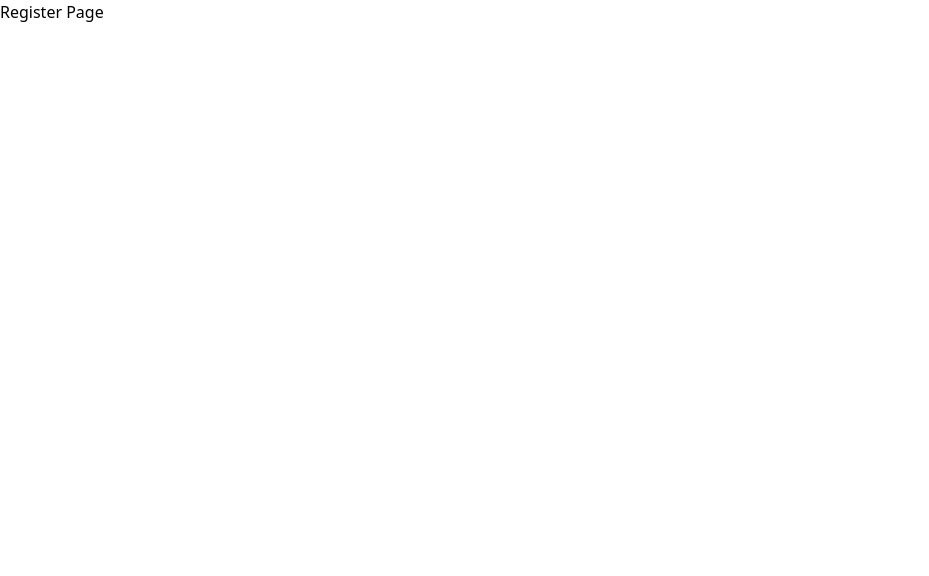
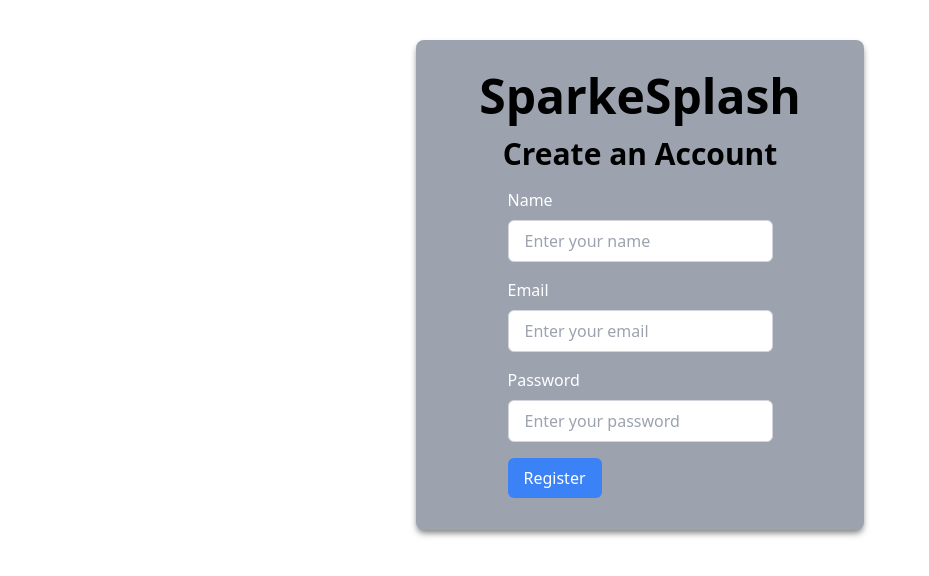
Before and after one commit to roy9html/SparkleWash, a React (Vite) app: page /register in a window 1280 px wide. Shown: the top 576 px of the page, without its empty margins (0-929 px from the left). Built offline with nearby package versions, Linux system fonts and the light colour scheme.

Commit message:
feat&fix: added router to navigate to registerand forgot password

```diff
--- a/src/pages/Login.jsx
+++ b/src/pages/Login.jsx
@@ -1,11 +1,10 @@
-import React,{useState,useEffect } from "react";
+import React, { useState, useEffect } from "react";
 import { useAuth } from "../context/AuthContext";
 import { useNavigate, useLocation } from "react-router-dom";
 import { toast } from "sonner";
-import {LogIn} from "lucide-react"
+import { LogIn } from "lucide-react";
 // import Navbar from "../components/Navbar";
 // import Footer from "../components/Footer";
-
 
 const Login = () => {
   const { Login, user } = useAuth();
@@ -35,7 +34,7 @@ const Login = () => {
       navigate("/dashboard");
     }
   }, [user, navigate]);
-  return(
+  return (
     <div>
       {/* <Navbar /> */}
       <div className="grid justify-items-center shadow-[0_4px_6px_-1px_rgba(41,40,40,0.6)] mx-auto px-4 py-8 rounded-lg bg-gray-400 max-w-md mt-10">
@@ -43,7 +42,10 @@ const Login = () => {
         <h1 className="text-3xl font-bold mb-4">Welcome Back!</h1>
         <form onSubmit={handleSubmit}>
           <div className="mb-4">
-            <label htmlFor="email" className="block text-white font-medium mb-2">
+            <label
+              htmlFor="email"
+              className="block text-white font-medium mb-2"
+            >
               Email
             </label>
             <input
@@ -57,7 +59,10 @@ const Login = () => {
             />
           </div>
           <div className="mb-4">
-            <label htmlFor="password" className="block text-white font-medium mb-2">
+            <label
+              htmlFor="password"
+              className="block text-white font-medium mb-2"
+            >
               Password
             </label>
             <input
@@ -77,13 +82,22 @@ const Login = () => {
           >
             {loading ? "Logging in..." : "Login"}
           </button>
-          <h1 className="mb-4 mt-4 text-blue-500 hover:text-blue-700 cursor-pointer">click here to register</h1>
-          <h1 className="mb-4 text-blue-500 hover:text-blue-700 cursor-pointer">forgot your password?</h1>
+          <h1
+            className="mb-4 mt-4 text-blue-500 hover:text-blue-700 cursor-pointer"
+            onClick={() => navigate("/register")}
+          >
+            click here to register
+          </h1>
+          <h1
+            className="mb-4 text-blue-500 hover:text-blue-700 cursor-pointer"
+            onClick={() => navigate("/forgot-password")}
+          >
+            forgot your password?
+          </h1>
         </form>
-
       </div>
       {/* <Footer /> */}
     </div>
-  )
-}
+  );
+};
 export default Login;
--- a/src/pages/Register.jsx
+++ b/src/pages/Register.jsx
@@ -1,5 +1,87 @@
-function Register() {
-  return <h1>Register Page</h1>;
-}
+import React, {useState} from "react";
+import { useAuth } from "../context/AuthContext";
+import { useNavigate } from "react-router-dom";
+import { toast } from "sonner";
+
+const Register = () => {
+  const { register } = useAuth();
+  const [name, setName] = useState("");
+  const [email, setEmail] = useState("");
+  const [password, setPassword] = useState("");
+  const navigate = useNavigate();
+  const [loading, setLoading] = useState(false);
+
+  const handleSubmit = async (e) => {
+    e.preventDefault();
+    setLoading(true);
+    try {
+      await register(name, email, password);
+      toast.success("Account created successfully!");
+      navigate("/dashboard");
+    } catch (error) {
+      toast.error("Registration failed. Please try again.");
+    } finally {
+      setLoading(false);
+    }
+  };
+
+  return (
+    <div className="grid justify-items-center shadow-[0_4px_6px_-1px_rgba(41,40,40,0.6)] mx-auto px-4 py-8 rounded-lg bg-gray-400 max-w-md mt-10">
+      <h1 className="text-5xl font-bold mb-4">SparkeSplash</h1>
+      <h1 className="text-3xl font-bold mb-4">Create an Account</h1>
+      <form onSubmit={handleSubmit}>
+        <div className="mb-4">
+          <label htmlFor="name" className="block text-white font-medium mb-2">
+            Name
+          </label>
+          <input
+            type="text"
+            id="name"
+            value={name}
+            required
+            onChange={(e) => setName(e.target.value)}
+            className="border border-gray-300 rounded-md py-2 px-4 focus:outline-none focus:ring-2 focus:ring-blue-500"
+            placeholder="Enter your name"
+          />
+        </div >
+        <div className="mb-4">
+          <label htmlFor="email" className="block text-white font-medium mb-2">
+            Email
+          </label>
+          <input
+            type="email"
+            id="email"
+            value={email}
+            required
+            onChange={(e) => setEmail(e.target.value)}
+            className="border border-gray-300 rounded-md py-2 px-4 focus:outline-none focus:ring-2 focus:ring-blue-500"
+            placeholder="Enter your email"
+          />
+        </div>
+        <div className="mb-4">
+          <label htmlFor="password" className="block text-white font-medium mb-2">
+            Password
+          </label>
+          <input
+            type="password"
+            id="password"
+            value={password}
+            required
+            onChange={(e) => setPassword(e.target.value)}
+            className="border border-gray-300 rounded-md py-2 px-4 focus:outline-none focus:ring-2 focus:ring-blue-500"
+            placeholder="Enter your password"
+          />
+        </div>
+        <button
+          type="submit"
+          className="bg-blue-500 text-white font-medium py-2 px-4 rounded-md hover:bg-blue-600 transition-colors duration-300"
+          disabled={loading}
+        >
+          {loading ? "Registering..." : "Register"}
+        </button>
+      </form>
+    </div>
+  );
+};
 
 export default Register;
```
